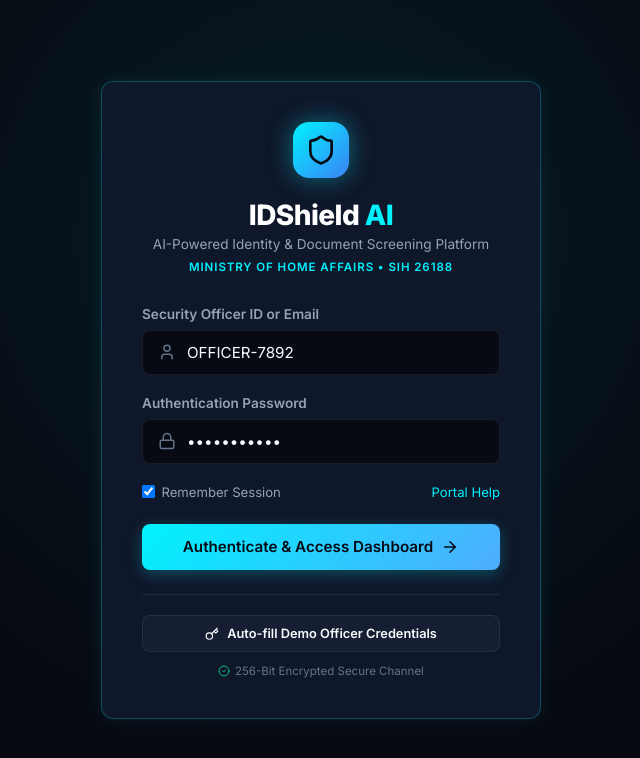
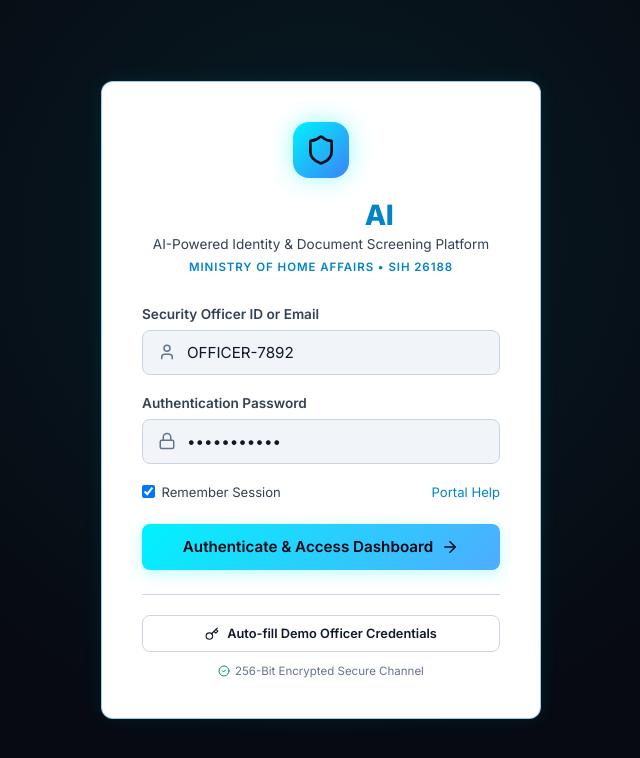
Before and after one commit to Hariprasath2611/SIH26188-SIH2026, a React (Vite) app in the folder frontend/: page /login in a window 1280 px wide. Shown: the top 758 px of the page, without its empty margins (319-959 px from the left). Built offline with nearby package versions, Linux system fonts and the light colour scheme.

Commit message:
Updating the Project

```diff
--- a/frontend/src/index.css
+++ b/frontend/src/index.css
@@ -1,4 +1,26 @@
-:root {
+:root, [data-theme="light"] {
+  --bg-dark: #f1f5f9;
+  --bg-card: #ffffff;
+  --bg-card-hover: #f8fafc;
+  --bg-surface: #ffffff;
+  --border-color: #cbd5e1;
+  --border-glow: rgba(2, 132, 199, 0.4);
+
+  --primary-cyan: #0284c7;
+  --primary-blue: #2563eb;
+  --success-emerald: #059669;
+  --warning-amber: #d97706;
+  --danger-red: #dc2626;
+
+  --text-main: #0f172a;
+  --text-muted: #334155;
+  --text-dim: #64748b;
+
+  --font-main: 'Inter', system-ui, -apple-system, sans-serif;
+  --font-mono: 'JetBrains Mono', monospace;
+}
+
+[data-theme="dark"] {
   --bg-dark: #070a12;
   --bg-card: #0f172a;
   --bg-card-hover: #1e293b;
@@ -15,9 +37,6 @@
   --text-main: #f8fafc;
   --text-muted: #94a3b8;
   --text-dim: #64748b;
-
-  --font-main: 'Inter', system-ui, -apple-system, sans-serif;
-  --font-mono: 'JetBrains Mono', monospace;
 }
 
 * {
```
